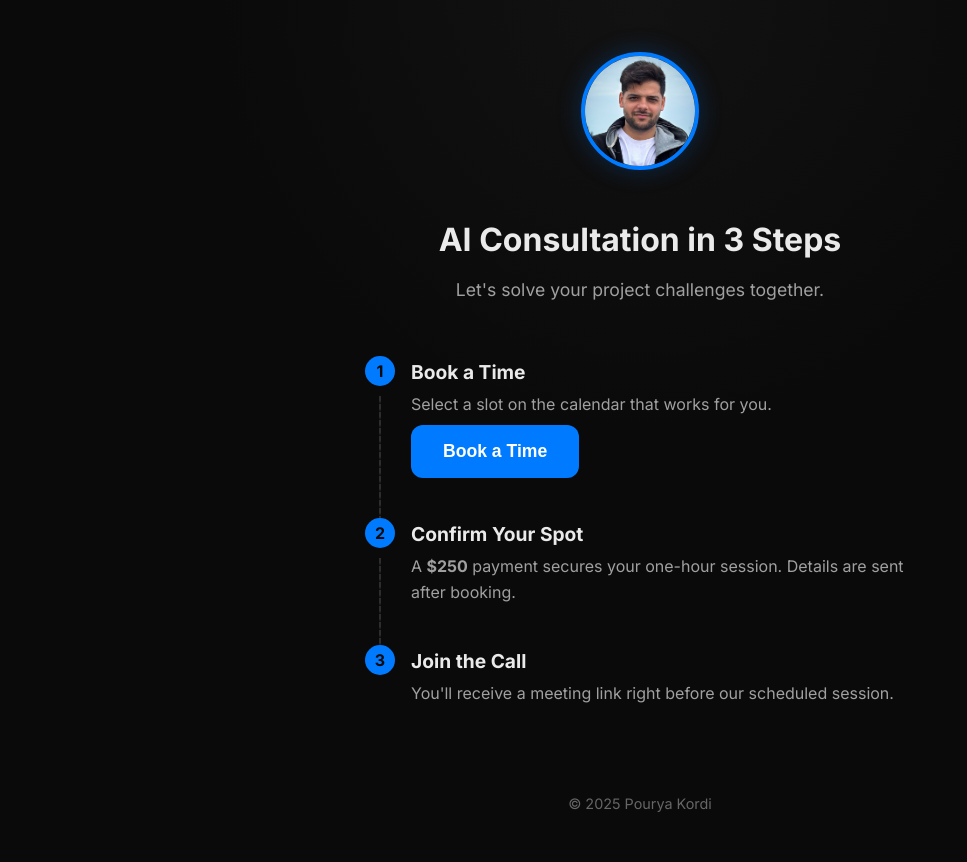
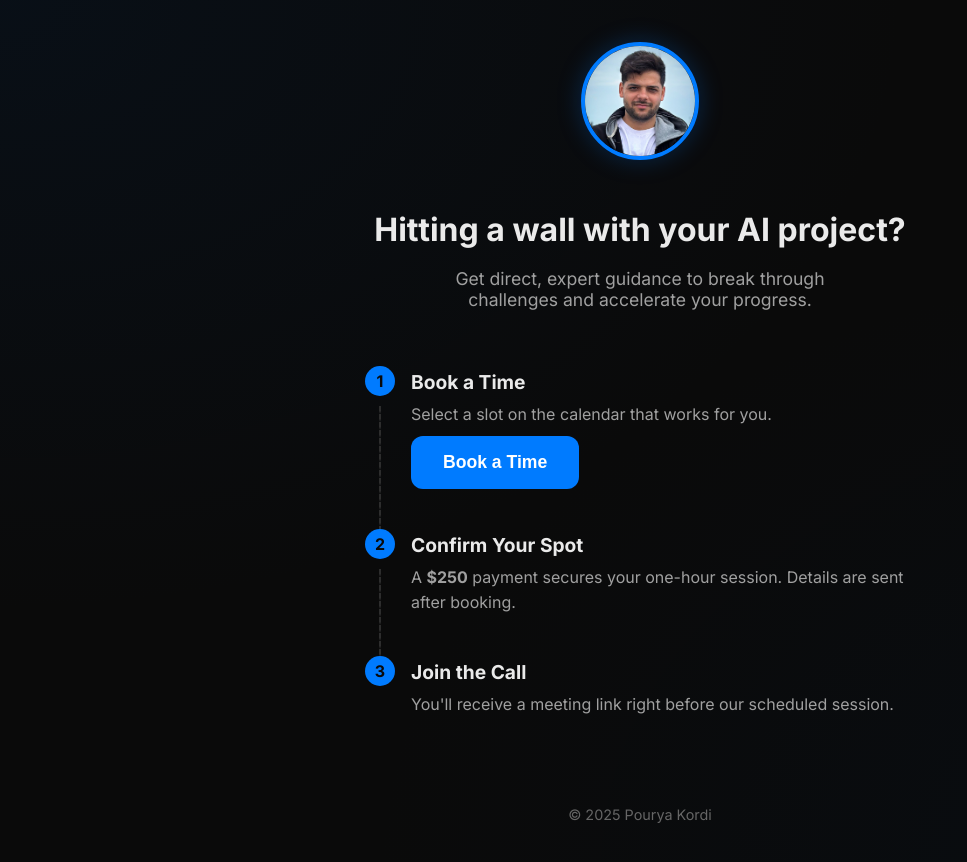
Before and after one commit to Pouryakordi/meeting, a plain HTML site: page index.html in a window 1280 px wide. Shown: the whole page, without its empty margins (0-967 px from the left). Drawn offline with Linux system fonts and the light colour scheme; a script that the page names is missing.

Commit message:
Update index.html

```diff
--- a/index.html
+++ b/index.html
@@ -19,8 +19,10 @@
         body {
             font-family: 'Inter', -apple-system, BlinkMacSystemFont, "Segoe UI", Roboto, "Helvetica Neue", Arial, sans-serif;
             background-color: var(--background-color);
-            /* Added subtle radial gradient for depth */
-            background-image: radial-gradient(circle at top, rgba(20, 20, 20, 0.8), transparent 40%);
+            /* New: Subtle corner glows for a minimal background effect */
+            background-image:
+                radial-gradient(at 0% 0%, hsla(212, 92%, 15%, 0.2) 0px, transparent 50%),
+                radial-gradient(at 100% 100%, hsla(212, 92%, 10%, 0.2) 0px, transparent 50%);
             color: var(--text-color);
             margin: 0;
             padding: 2rem 1rem;
@@ -57,6 +59,9 @@
             font-size: 1.1rem;
             color: var(--secondary-text-color);
             margin-bottom: 3.5rem;
+            max-width: 450px; /* Ensures subtitle text wraps nicely */
+            margin-left: auto;
+            margin-right: auto;
         }
 
         .btn {
@@ -90,7 +95,6 @@
             padding-bottom: 2.5rem;
         }
 
-        /* Dashed connector line */
         .step:not(:last-child)::before {
             content: '';
             position: absolute;
@@ -101,7 +105,6 @@
             background: linear-gradient(to bottom, var(--border-color) 60%, transparent 100%);
             background-size: 2px 8px;
         }
-
 
         .step-number {
             font-size: 1rem;
@@ -143,8 +146,9 @@
     <div class="container">
         <header>
             <img src="Profile.jpg" alt="Pourya Kordi" class="profile" />
-            <h1>AI Consultation in 3 Steps</h1>
-            <p class="subtitle">Let's solve your project challenges together.</p>
+            <!-- New, more intriguing messaging -->
+            <h1>Hitting a wall with your AI project?</h1>
+            <p class="subtitle">Get direct, expert guidance to break through challenges and accelerate your progress.</p>
         </header>
 
         <main class="process">
```
